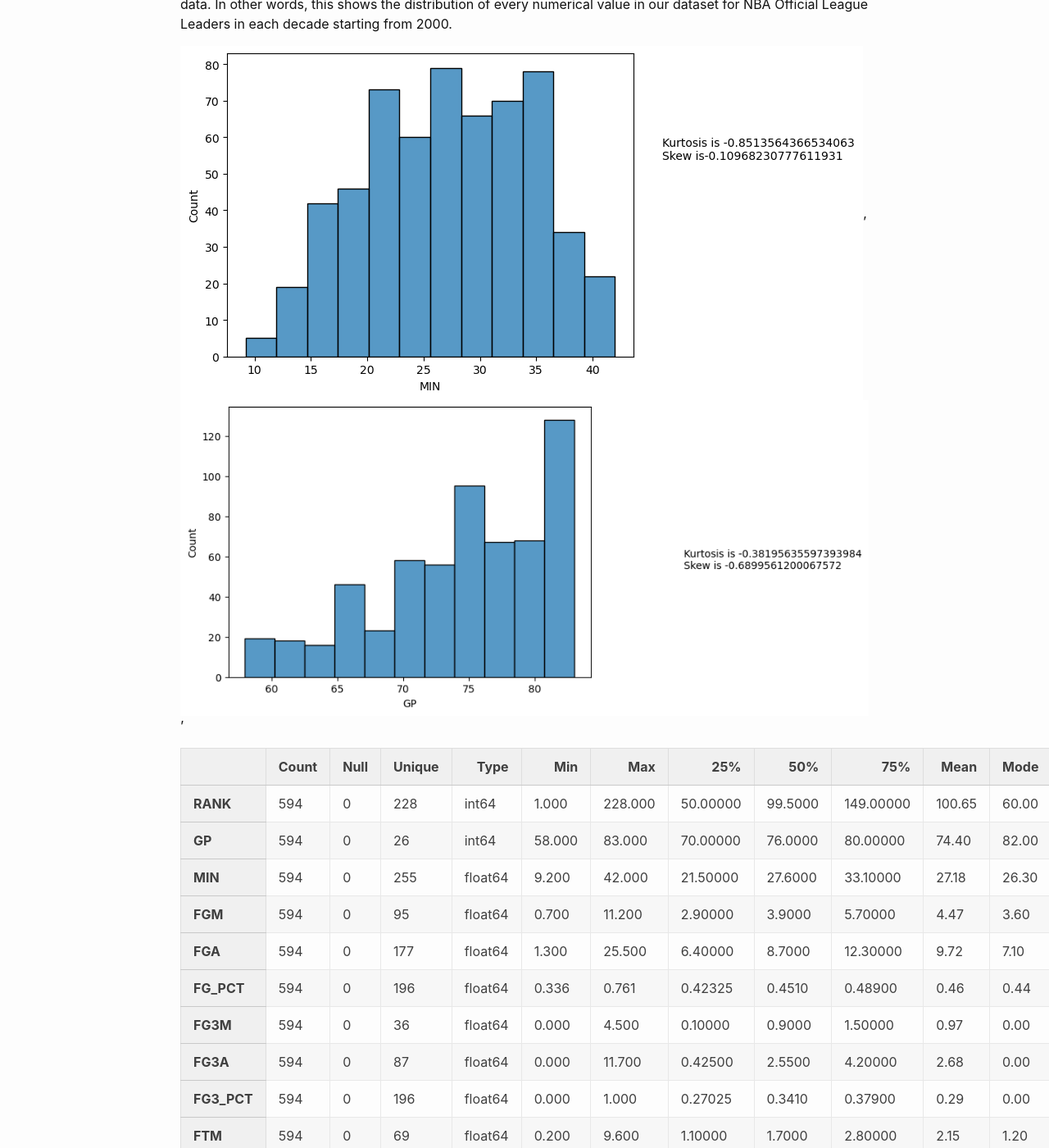
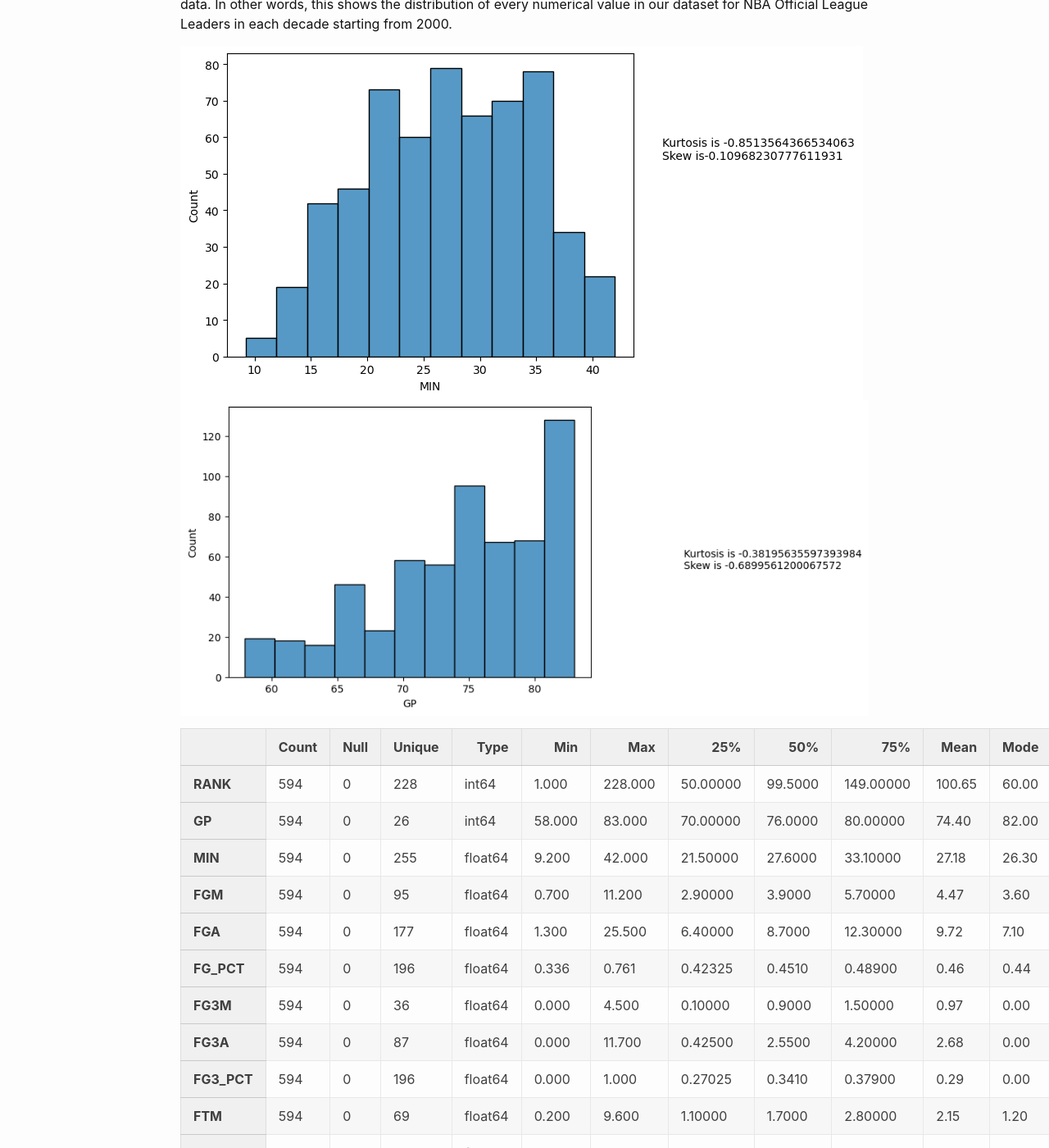
Before and after one commit to agao0224/agao0224.github.io, a Jekyll site: the page built from _posts/2023-12-10-semesterproject.md, in a window 1280 px wide and 1400 px high, scrolled down 961 px. Shown: the whole window at 82% size. Built offline with Jekyll 4.4.1, drawn with Linux system fonts in a browser that asks for light colours; comment, search, counter and statistics services are not loaded.

Commit message:
Update 2023-12-10-semesterproject.md
tried something

```diff
--- a/_posts/2023-12-10-semesterproject.md
+++ b/_posts/2023-12-10-semesterproject.md
@@ -15,8 +15,8 @@ While completing this project, I had a number of questions that I had in mind wh
 # Numerical data distributions
 I've created a funciton in python that has generated a histogram of every numerical variable we have in our data. In other words, this shows the distribution of every numerical value in our dataset for NBA Official League Leaders in each decade starting from 2000.
 
-![Figure](/assets/images/minutesplayed.png)'
-![Figure](/assets/images/gp.png)'
+![Figure](/assets/images/minutesplayed.png)
+![Figure](/assets/images/gp.png)
 
 
 
```
